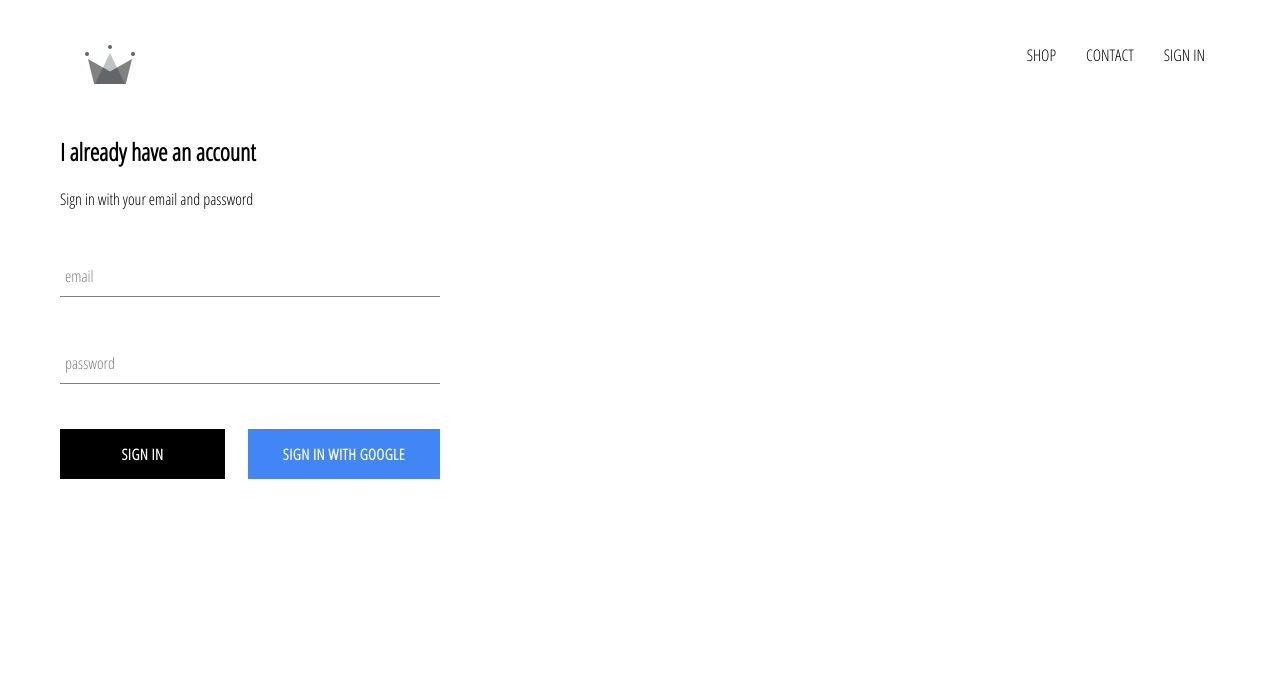
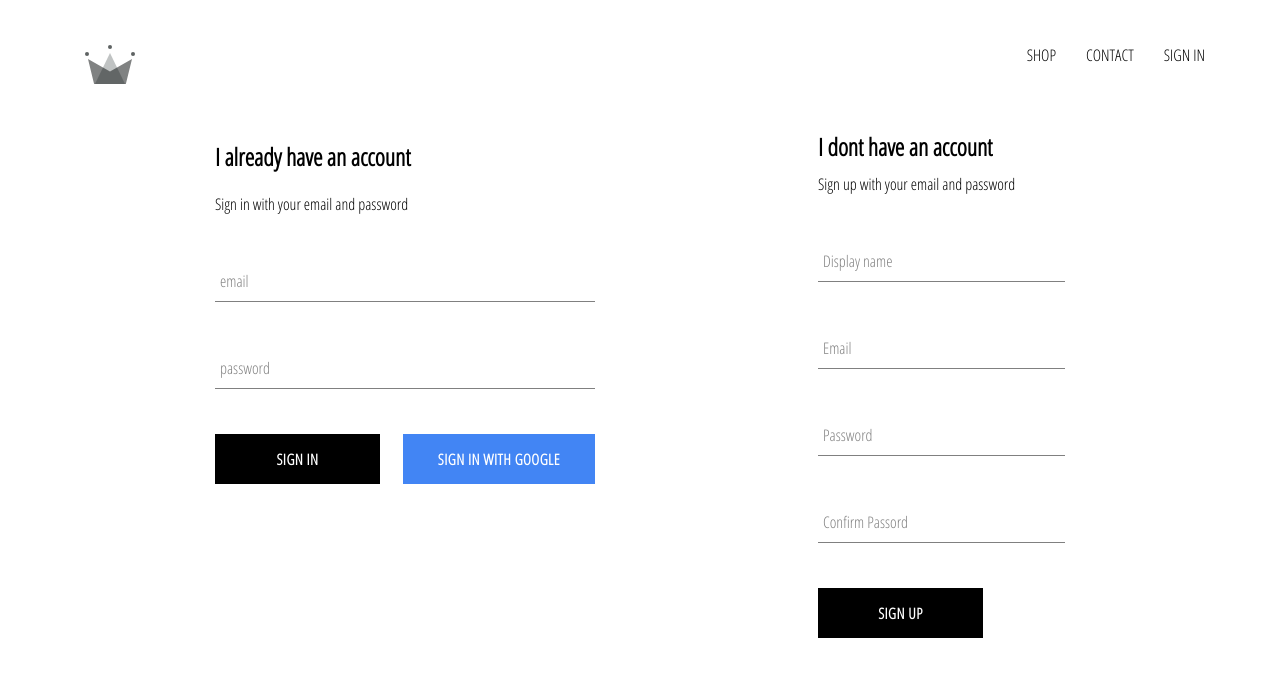
Before and after one commit to cetinkaltar/react-clothing, a React (Create React App) app: page /signin in a window 1280 px wide. Shown: the top 676 px of the page. Built offline with nearby package versions, Linux system fonts and the light colour scheme; no server answers.

Commit message:
implemented firebase utils, included ability to store authenticated users into our firestore data

```diff
--- a/src/App.js
+++ b/src/App.js
@@ -5,7 +5,7 @@
 import ShopPage from './pages/shop/shop.component';
 import SignInAndSignUpPage from './pages/sign-in-and-sign-up/sign-in-and-sign-up.component';
 import Header from './components/header/header.component';
-import { auth } from './firebase/firebase.utils';
+import { auth,createUserProfileDocument } from './firebase/firebase.utils';
 
 class App extends React.Component {
   constructor(){
@@ -19,9 +19,21 @@
   unsubscribeFromAuth = null;
 
   componentDidMount(){
-   this.unsubscribeFromAuth = auth.onAuthStateChanged((user) => {
-     this.setState({ currentUser: user });
-     console.log(this.state.currentUser);
+   this.unsubscribeFromAuth = auth.onAuthStateChanged(async userAuth => {
+     if(userAuth){
+       const userRef = await createUserProfileDocument(userAuth);
+
+       userRef.onSnapshot(snapShot => {
+         this.setState({
+           currentUser:{
+             id: snapShot.id,
+             ...snapShot.data()
+           }
+         });
+       });
+     }
+
+     this.setState({ currentUser: userAuth});
    });
   }
 
--- a/src/components/form-input/form-input.component.jsx
+++ b/src/components/form-input/form-input.component.jsx
@@ -7,7 +7,7 @@
     <input className="form-input" onChange={handleChange} {...otherProps} />
     {label ? (
       <label
-        className={`${otherProps.value.lenght} ?
+        className={`${otherProps.value.length} ?
         'shrink' : ''} form-input-label`}
       >
       {label}
--- /dev/null
+++ b/src/components/sign-up/sign-up.component.jsx
@@ -0,0 +1,97 @@
+import React from 'react';
+
+import FormInput from '../form-input/form-input.component';
+import CustomButton from '../custom-button/custom-button.component';
+
+import { auth, createUserProfileDocument} from '../../firebase/firebase.utils.js';
+
+import './sign-up.styles.scss';
+
+class SignUp extends React.Component {
+    constructor(){
+        super();
+
+        this.state = {
+            displayName: '',
+            email: '',
+            password: '',
+            confirmPassword: ''
+        }
+    }
+
+    handleSubmit = async event => {
+        event.preventDefault();
+
+        const{ displayName, email, password, confirmPassword} = this.state;
+
+        if(password !== confirmPassword) {
+            alert("password don't match!");
+
+            return;
+        }
+
+        try{
+          const { user } = await auth.createUserWithEmailAndPassword(
+            email,
+            password
+          );
+
+          await createUserProfileDocument(user, { displayName });
+        }catch(error){
+        console.error(error);
+        }
+    }
+
+    handleChange = event => {
+        const { name, value } = event.target;
+
+        this.setState({[name] : value });
+    };
+
+    render(){
+        const{ displayName, email, password, confirmPassword} = this.state;
+        return(
+            <div className='sing-up'>
+            <h2 className='title'>I dont have an account</h2>
+            <span>Sign up with your email and password</span>
+            <form className='sign-up-form' onSubmit={this.handleSubmit}>
+            <FormInput
+            type='text'
+            name='displayName'
+            value={displayName}
+            onChange={this.handleChange}
+            label='Display name'
+            required />
+
+            <FormInput
+            type='email'
+            name='email'
+            value={email}
+            onChange={this.handleChange}
+            label='Email'
+            required />
+
+            <FormInput
+            type='password'
+            name='password'
+            value={password}
+            onChange={this.handleChange}
+            label='Password'
+            required />
+
+            <FormInput
+            type='password'
+            name='confirmPassword'
+            value={confirmPassword}
+            onChange={this.handleChange}
+            label='Confirm Passord'
+            required />
+
+            <CustomButton type='submit'>SIGN UP</CustomButton>
+            </form>
+            </div>
+        )
+    }
+}
+
+export default SignUp;
--- /dev/null
+++ b/src/components/sign-up/sign-up.styles.scss
@@ -0,0 +1,9 @@
+.sign-up {
+    display: flex;
+    flex-direction: column;
+    width: 380px;
+}
+
+.title {
+    margin: 10px 0;
+}
--- a/src/firebase/firebase.utils.js
+++ b/src/firebase/firebase.utils.js
@@ -12,6 +12,32 @@
   appId: "1:273590196487:web:d9e9dd390c504ce3228da2"
 };
 
+export const createUserProfileDocument = async (userAuth, additionalData) =>{
+  if(!userAuth) return;
+
+  const userRef = firestore.doc(`users/${userAuth.uid}`);
+  const snapShot = await userRef.get();
+
+  if(!snapShot.exists){
+    const { displayName, email } = userAuth;
+    const createdAt = new Date();
+
+    try{
+      await userRef.set({
+        displayName,
+        email,
+        createdAt,
+        ...additionalData
+      })
+    }catch(error){
+      console.log("error creating a user", console.error.message);
+    }
+  }
+
+
+  return userRef;
+};
+
 firebase.initializeApp(config);
 
 export const auth = firebase.auth();
@@ -20,5 +46,3 @@
 const provider = new firebase.auth.GoogleAuthProvider();
 provider.setCustomParameters({ prompt: 'select_account' });
 export const signInWithGoogle = () => auth.signInWithPopup(provider);
-
-export default firebase;
--- /dev/null
+++ b/src/firebase/test.js
@@ -0,0 +1,6 @@
+import firebase from 'firebase/app';
+import 'firebase/firestore';
+
+const firestore = firebase.firestore();
+
+firestore.collection('users');
--- a/src/pages/sign-in-and-sign-up/sign-in-and-sign-up.component.jsx
+++ b/src/pages/sign-in-and-sign-up/sign-in-and-sign-up.component.jsx
@@ -1,11 +1,13 @@
 import React from 'react';
 import SignIn from '../../components/sign-in/sign-in.component';
+import SignUp from '../../components/sign-up/sign-up.component';
 
 import './sign-in-and-sign-up.styles.scss';
 
 const SignInAndSignUpPage = () => (
   <div className="sign-in-and-sign-up">
     <SignIn />
+    <SignUp />
   </div>
 );
 
--- a/src/pages/sign-in-and-sign-up/sign-in-and-sign-up.styles.scss
+++ b/src/pages/sign-in-and-sign-up/sign-in-and-sign-up.styles.scss
@@ -0,0 +1,6 @@
+.sign-in-and-sign-up {
+    width: 850px;
+    display: flex;
+    justify-content: space-between;
+    margin: 30px auto;
+}
```
